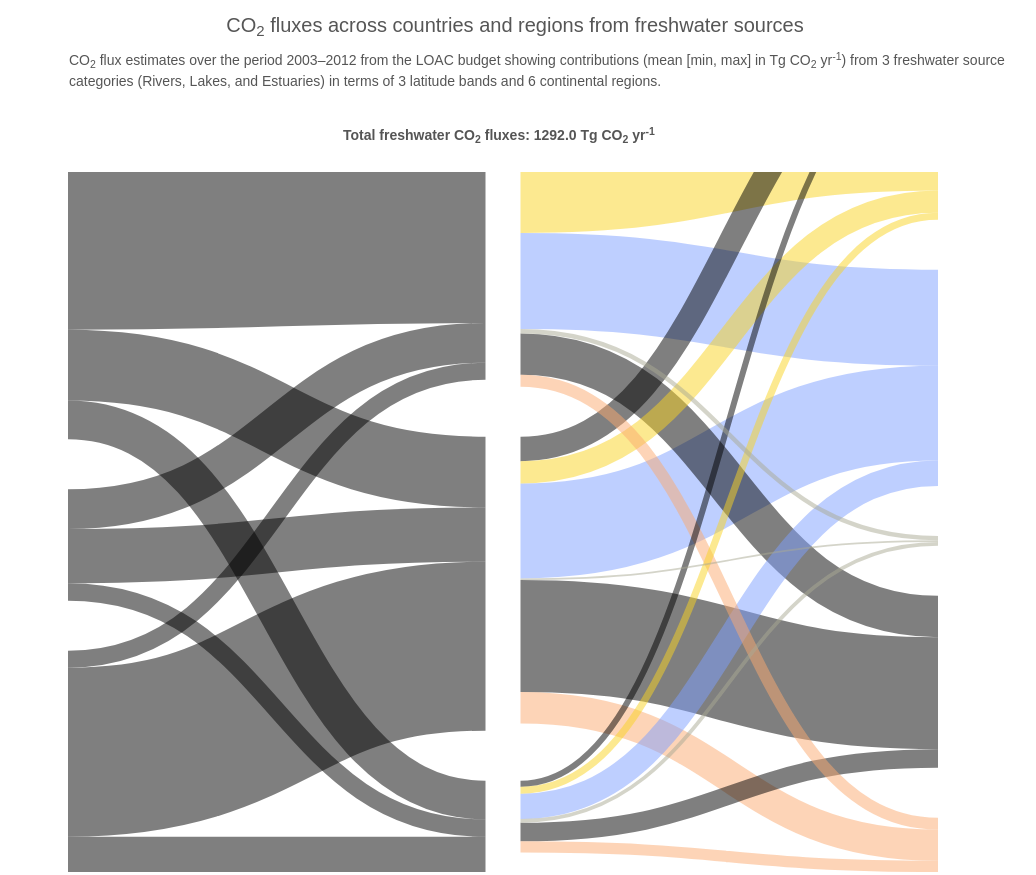
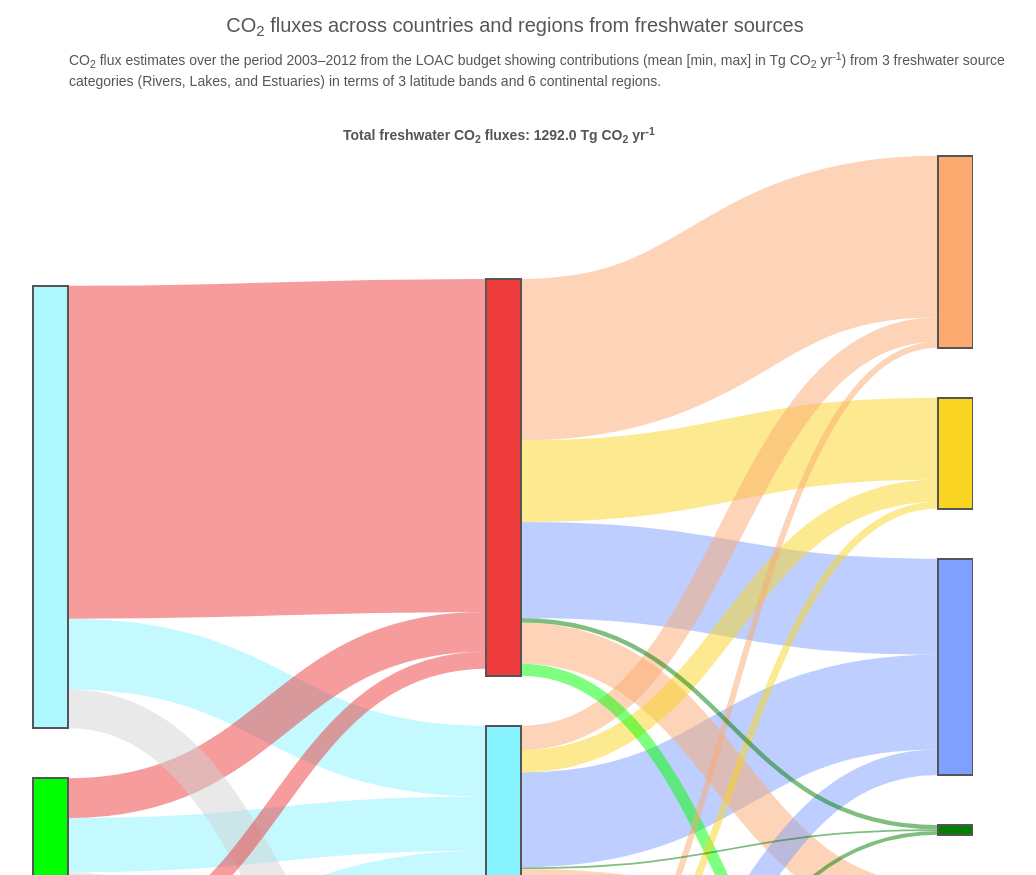
Before and after one commit to KatiRG/C-CASCADES, a plain HTML site: page index.html in a window 1280 px wide. Shown: the top 875 px of the page, without its empty margins (37-1073 px from the left). Drawn offline with nearby package versions, Linux system fonts and the light colour scheme.

Commit message:
added nodes and appended the rects

```diff
--- a/index.html
+++ b/index.html
@@ -77,7 +77,7 @@
 	        };
 
 	        var width = 1000 - margin.left - margin.right,
-	            height = 700 - margin.top - margin.bottom;
+	            height = 1500 - margin.top - margin.bottom;
 
 	        var formatNumber = d3.format(".0f"), //d3.format(".2f"),
 	            format = function(d) {
@@ -109,21 +109,21 @@
 
 	        //https://www.colorcodehex.com/eff3ff/
           	var colour_dict = {
-	            //regions
+	            //source
+	            "Mid lat": "#00ff00",
+	            "High lat": "#ffffff",
+	            "Tropics": "#aef8ff",
+	            //target1
+	            "Lakes": "#87f4ff",
+	            "Rivers": "#ee3b3b",
+	            "Estuaries": "#d3d3d3",
+	            //target2 regions
 	            "Africa": "#F9D423",
 	            "Asia": "#7FA0FF",
-	            "Europe": "#FCAA70",
-	            "NorthAmer": "#FCAA70",
-	            "SouthAmer": "#FCAA70",
-	            "Oceania": "#AAA993",
-	            //sources
-	            "lakes": "#87f4ff",
-	            "rivers": "#ee3b3b",
-	            "estuaries": "#d3d3d3",
-	            //latitude bands
-	            "midLat": "#e9e9e9",
-	            "highLat": "#e9e9e9",
-	            "tropics": "#aef8ff"
+	            "Europe": "#00ff00",
+	            "N America": "#FCAA70",
+	            "S America": "#FCAA70",
+	            "Oceania": "#007f00"
           	};
 
 	        //load the data
@@ -200,10 +200,44 @@
 				      .style("stroke-width", function(d) { return Math.max(1, d.dy); })
 				      .sort(function(a, b) { return b.dy - a.dy; })
 				      .style("stroke", function (d) {
+				      	console.log("d.target.name: ", d.target.name)
 		                return colour_dict[d.target.name];
 		              });
 
+		        //add in the nodes
+	            var node = svg.append("g").selectAll(".node")
+	              .data(graph.nodes)
+	              .enter().append("g")
+	              .attr("class", function(d) {
+	                return "node regions";
+	              })
+	              .attr("transform", function(d) {
+	                //col_xcoord.push(d.x); //x-coord of each Sankey col
+	                return "translate(" + d.x + "," + d.y + ")";
+	              })
+	              .style("cursor", function (d) {
+	                if (d.name === "fakeSource") {
+	                  return "auto";
+	                }
+	                else return "crosshair";
+	              });
+	              // .on("click", highlight_node_links)
+	              // .call(function() {
+	              //   manualLayout();
+	              // })
 
+				//apend rects to the nodes
+            	node.append("rect")
+	              .attr("height", function(d) {
+	                return d.dy;
+	              })
+	              .attr("width", sankey.nodeWidth())
+	              .style("fill", function(d, idx) {
+	              	console.log("rect d.name: ", d.name)
+	                return colour_dict[d.name];
+	              })
+	              .style("stroke-width", "2px")
+	              .style("stroke", "#555");
 
 	        } //end make()
 
--- a/style.css
+++ b/style.css
@@ -109,7 +109,7 @@
 
   #chart {
     position: relative;
-    top: 111px;
+    top: -400px;
     left: 0px;
   }
 
```
